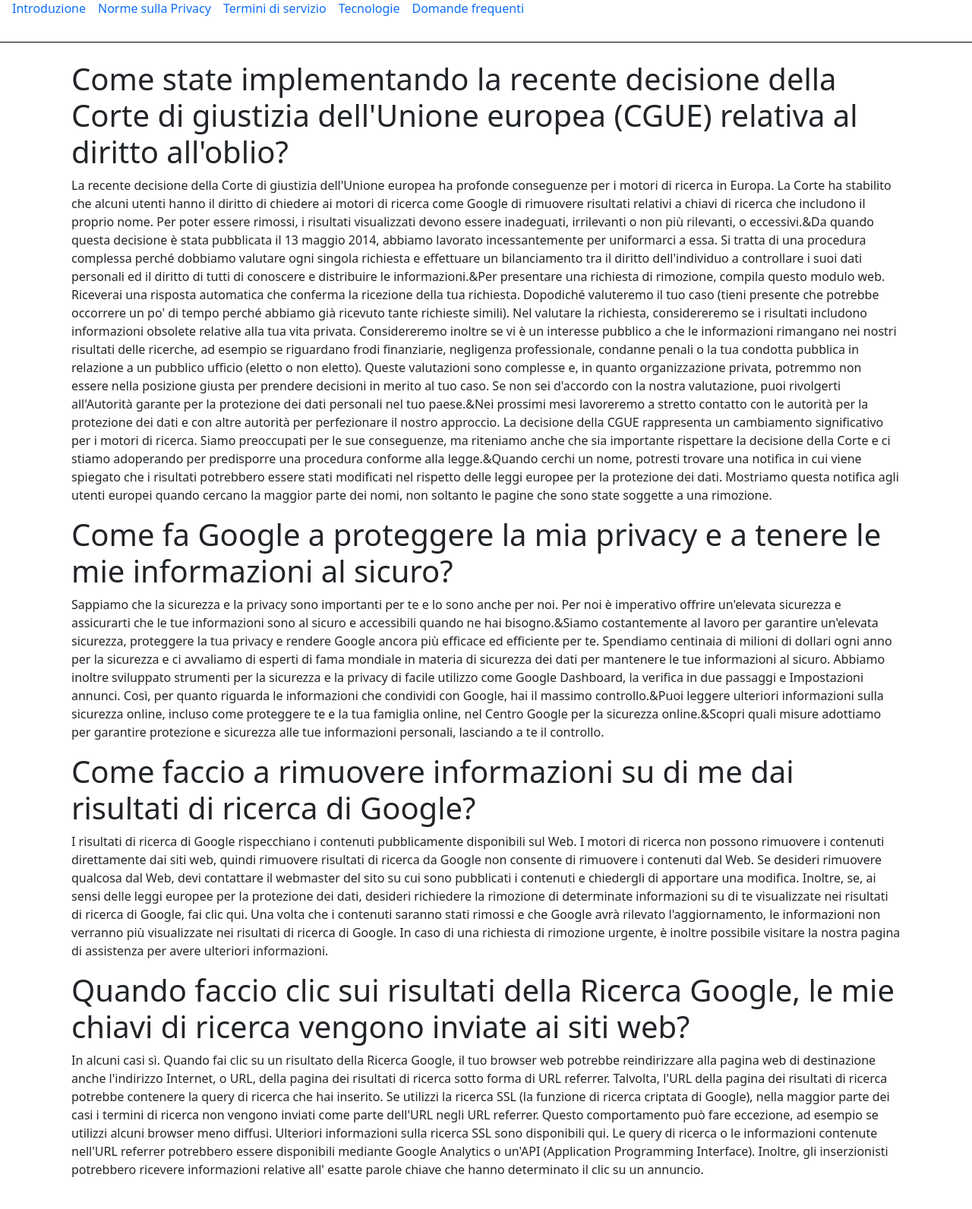
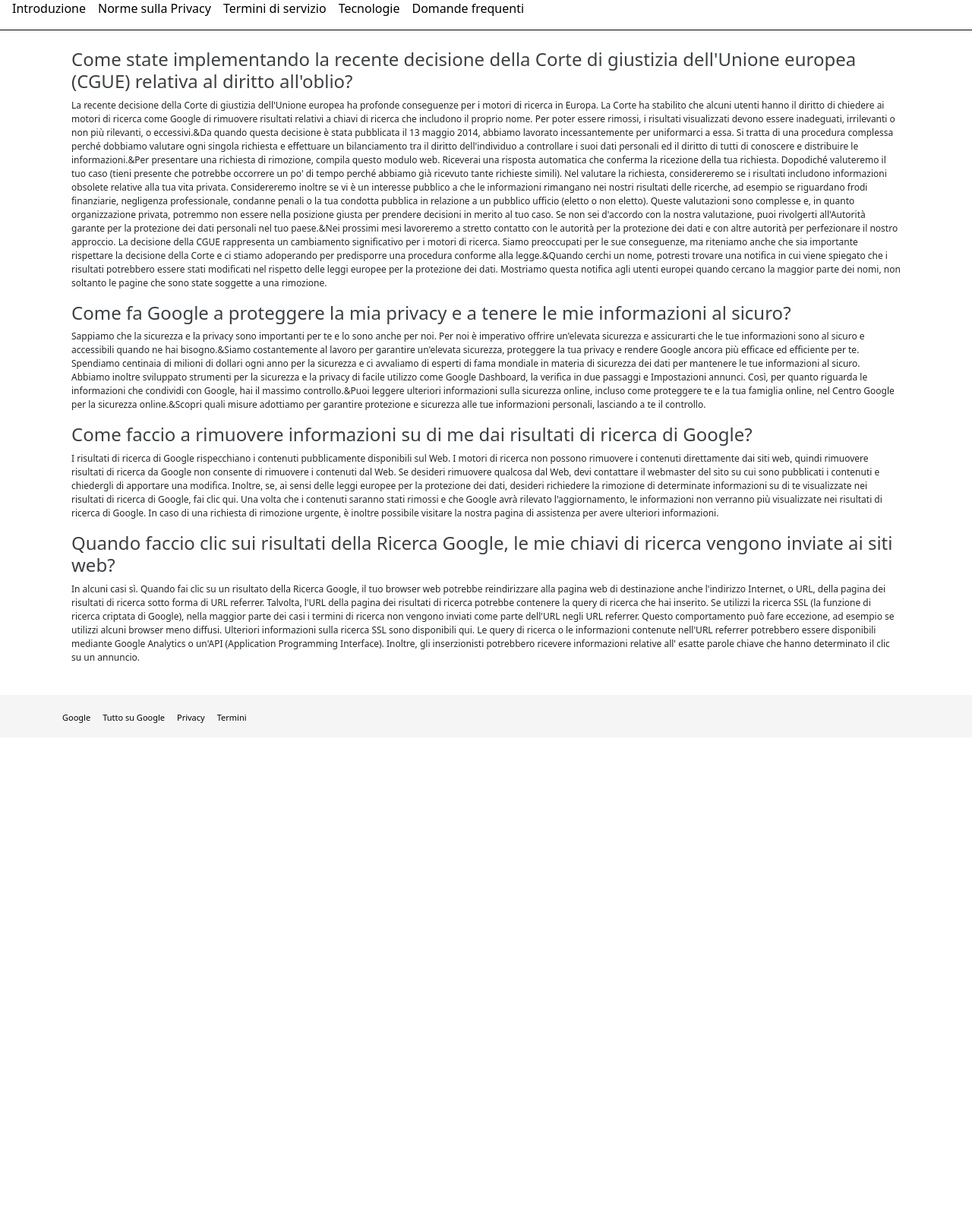
Before and after one commit to pierfrancescoscar/php-google-faq, a PHP site: page / in a window 1280 px wide. Shown: the part 317-1909 px from the top of the page at 76% size. After the commit the page ends 1269 px from the top, so only its background shows below. Run offline with PHP 8.4, Linux system fonts and the light colour scheme.

Commit message:
ADD: some css

```diff
--- a/index.php
+++ b/index.php
@@ -46,21 +46,21 @@ $faq = [
             <div class="row flex-column-reverse">
                 <div class="col-12">
                     <nav>
-                        <ul class="d-flex list-unstyled">
+                        <ul class="d-flex list-unstyled mb-0">
                             <li class="pe-3">
-                                <a class="text-decoration-none" href="">Introduzione</a>
+                                <a class="faq-link text-decoration-none" href="">Introduzione</a>
                             </li>
                             <li class="pe-3">
-                                <a class="text-decoration-none"  href="">Norme sulla Privacy</a>
+                                <a class="faq-link text-decoration-none"  href="">Norme sulla Privacy</a>
                             </li>
                             <li class="pe-3">
-                                <a class="text-decoration-none" href="">Termini di servizio</a>
+                                <a class="faq-link text-decoration-none" href="">Termini di servizio</a>
                             </li>
                             <li class="pe-3">
-                                <a class="text-decoration-none"  href="">Tecnologie</a>
+                                <a class="faq-link text-decoration-none"  href="">Tecnologie</a>
                             </li>
                             <li class="pe-3"i>
-                                <a class="text-decoration-none"  href="">Domande frequenti</a>
+                                <a class="faq-link text-decoration-none"  href="">Domande frequenti</a>
                             </li>
                         </ul>
                     </nav>
@@ -82,7 +82,7 @@ $faq = [
 
             <?php
             foreach($faq as $value){ ?>
-                    <h1><?php echo $value['question'] ?></h1>
+                    <h1 class="faq-title"><?php echo $value['question'] ?></h1>
                     <p><?php echo $value['answer'] ?></p>
                 <?php
             }
@@ -91,5 +91,32 @@ $faq = [
             </div>
         </div>
     </section>
+
+    <!-- Footer -->
+    <section class="container-fluid p-3 footer-container">
+        <div class="container">
+            <div class="row">
+                <div class="col-12">
+
+                        <nav class="footer-navigation">
+                            <ul class="d-flex list-unstyled mb-0">
+                                <li class="pe-3">
+                                    <a class="faq-link text-decoration-none" href="">Google</a>
+                                </li>
+                                <li class="pe-3">
+                                    <a class="faq-link text-decoration-none"  href="">Tutto su Google</a>
+                                </li>
+                                <li class="pe-3">
+                                    <a class="faq-link text-decoration-none" href="">Privacy</a>
+                                </li>
+                                <li class="pe-3">
+                                    <a class="faq-link text-decoration-none"  href="">Termini</a>
+                                </li>
+                            </ul>
+                        </nav>
+                </div>
+            </div>
+        </div>
+    </section>
 </body>
 </html>
--- a/main.css
+++ b/main.css
@@ -1,3 +1,24 @@
 .header-container {
     border-bottom: 1px solid black;
 }
+
+.faq-link {
+    color: black;
+}
+
+.faq-title {
+    font-size: 24px;
+    color: #3c4043;
+}
+
+p {
+    font-size: 12px;
+}
+
+.footer-container {
+    background-color: #f5f5f5;
+}
+
+.footer-navigation a {
+    font-size: 11px;
+}
```
